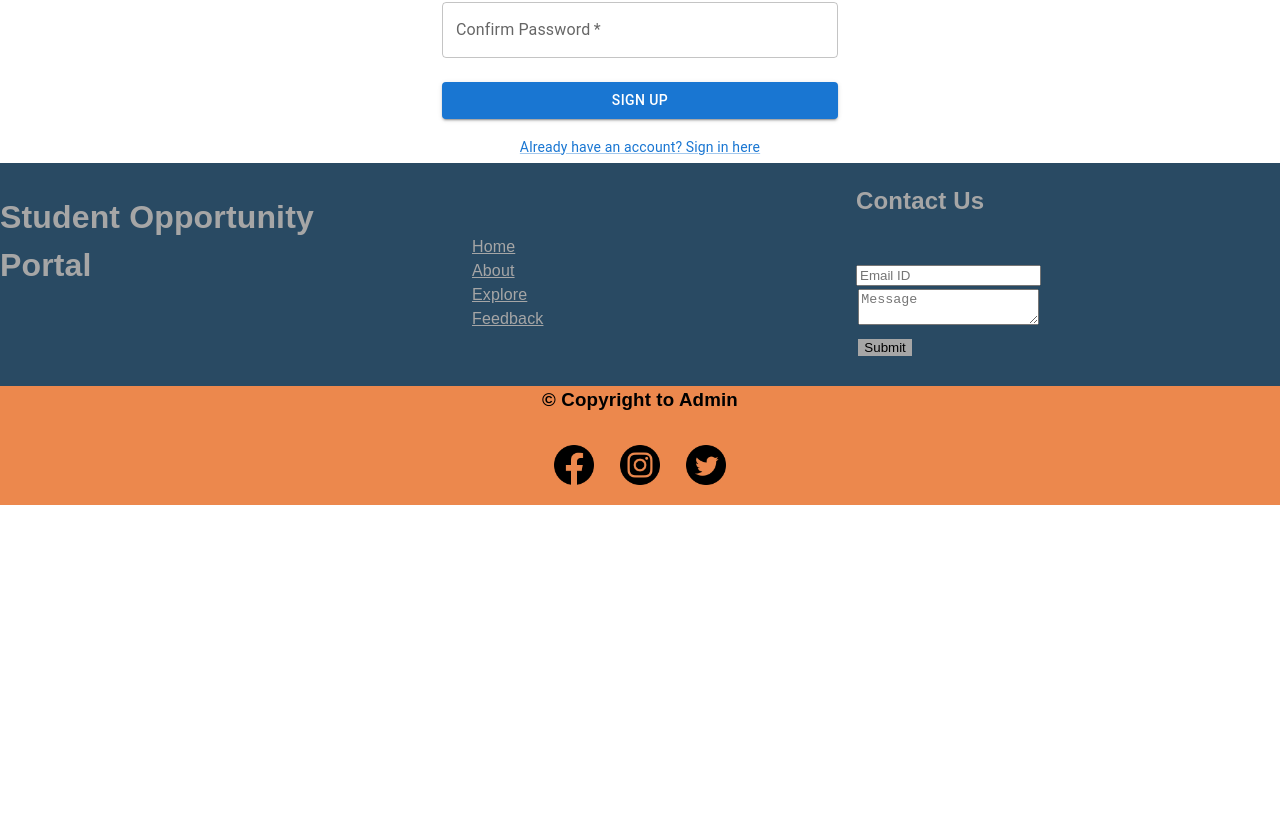
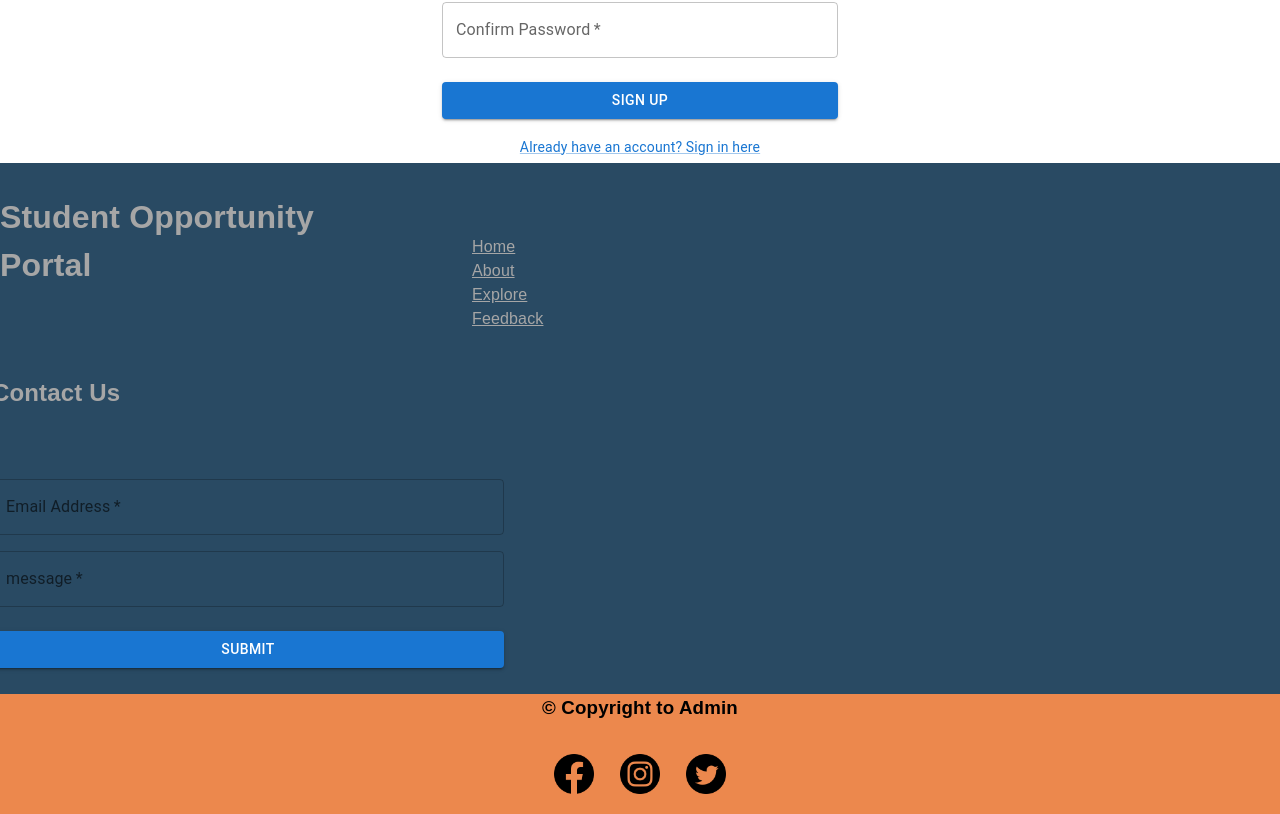
Before and after one commit to CodeFlowOrg/Team-2, a React (Create React App) app: page / in a window 1280 px wide. Shown: the part 629-1443 px from the top of the page. Before the commit the page ends 1134 px from the top, so only its background shows below. Built offline with nearby package versions, Linux system fonts and the light colour scheme.

Commit message:
updated contact form

```diff
--- a/src/components/footer.js
+++ b/src/components/footer.js
@@ -3,8 +3,26 @@ import {Grid,Paper} from '@material-ui/core';
 import img1 from '../images/fb.png'
 import img2 from '../images/insta.png'
 import img3 from '../images/twitter.png'
+import {
+    Button,
+    TextField,
+    Link,
+    InputLabel,
+    Box,
+    Typography,
+    Container
+  } from "@mui/material";
+function footer(){
+    const handleSubmit = (event) => {
+        event.preventDefault();
+        const data = new FormData(event.currentTarget);
+        // eslint-disable-next-line no-console
+        console.log({
+          email: data.get("email"),
+          message: data.get("message")
+        });
+      };
 
-function footer(){
   return(
       <div style={{fontFamily:"sans-serif", backgroundColor:"#294A63", color:"#a6a6a6",marginTop:"1%"}}>
     <Grid container spacing={2}>
@@ -22,10 +40,46 @@ function footer(){
       </ul>
   </Grid><div>
    <h2>Contact Us</h2><br/>
-    <form><input style={{margi:"1%"}}placeholder="Email ID"/><br/>
-    <textarea style={{margin:"1%"}} placeholder="Message"></textarea>
-    <button style={{margin:"1%", border:"none" ,backgroundColor:"#a6a6a6"}}type="submit">Submit</button>
-        </form>
+   <Box
+            component="form"
+            noValidate
+            onSubmit={handleSubmit}
+            sx={{ mt: 3 }}
+          >
+            <Grid container spacing={2}>
+
+              <Grid item xs={12}>
+                <TextField
+                  required
+                  fullWidth
+                  id="email"
+                  label="Email Address"
+                  name="email"
+                  autoComplete="email"
+                />
+              </Grid>
+
+              <Grid item xs={12}>
+                <TextField
+                  required
+                  fullWidth
+                  name="message"
+                  label="message"
+                  type="message"
+                  id="message"
+                />
+              </Grid>
+
+            </Grid>
+            <Button
+              type="submit"
+              fullWidth
+              variant="contained"
+              sx={{ mt: 3, mb: 2 }}
+            >
+              Submit
+            </Button>
+          </Box>
         </div>
   <Grid item xs={12} md={4}>
 
```
Also changed, not shown: src/components/categorytab.js (added).
